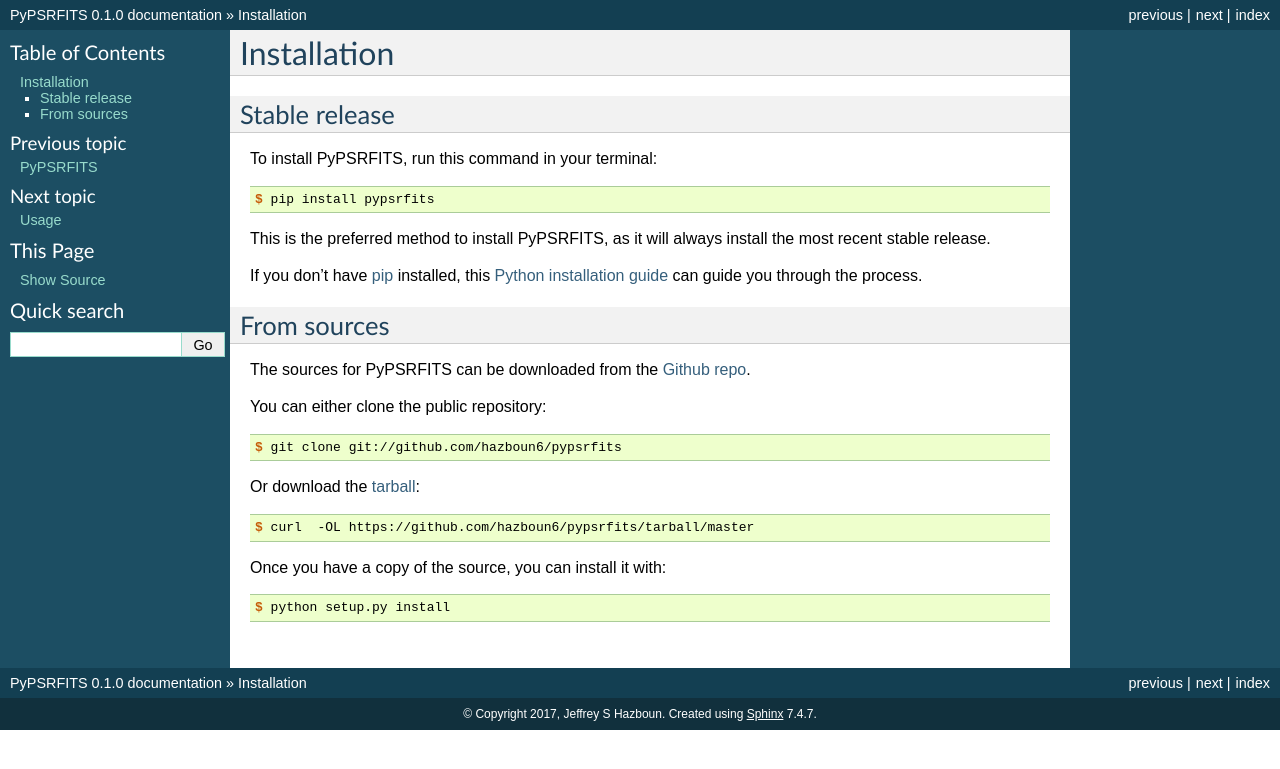
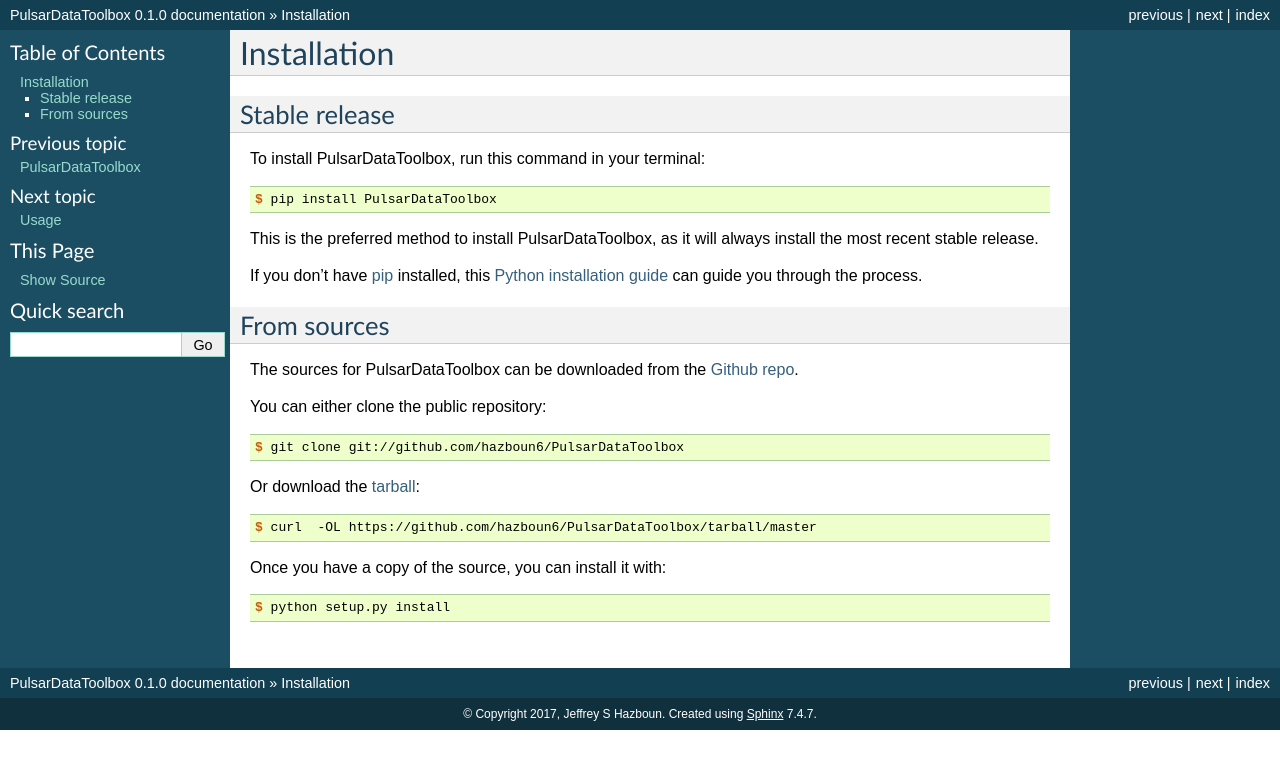
Before and after one commit to Hazboun6/PulsarDataToolbox, a Sphinx documentation site: the page built from docs/installation.rst, in a window 1280 px wide. Shown: the top 769 px of the page. Built offline with Sphinx 7.4.7, drawn with Linux system fonts in a browser that asks for light colours; pages that are not in the unit, such as notebooks, are missing from menus.

```diff
--- a/docs/conf.py
+++ b/docs/conf.py
@@ -1,7 +1,7 @@
 #!/usr/bin/env python
 # -*- coding: utf-8 -*-
 #
-# pypsrfits documentation build configuration file, created by
+# PulsarDataToolbox documentation build configuration file, created by
 # sphinx-quickstart on Tue Jul  9 22:26:36 2013.
 #
 # This file is execfile()d with the current directory set to its
@@ -31,7 +31,7 @@ project_root = os.path.dirname(cwd)
 # version is used.
 sys.path.insert(0, project_root)
 
-import pypsrfits
+import PulsarDataToolbox
 
 # -- General configuration ---------------------------------------------
 
@@ -55,7 +55,7 @@ source_suffix = '.rst'
 master_doc = 'index'
 
 # General information about the project.
-project = u'PyPSRFITS'
+project = u'PulsarDataToolbox'
 copyright = u"2017, Jeffrey S Hazboun"
 
 # The version info for the project you're documenting, acts as replacement
@@ -63,9 +63,9 @@ copyright = u"2017, Jeffrey S Hazboun"
 # the built documents.
 #
 # The short X.Y version.
-version = pypsrfits.__version__
+version = PulsarDataToolbox.__version__
 # The full version, including alpha/beta/rc tags.
-release = pypsrfits.__version__
+release = PulsarDataToolbox.__version__
 
 # The language for content autogenerated by Sphinx. Refer to documentation
 # for a list of supported languages.
@@ -188,7 +188,7 @@ html_static_path = ['_static']
 #html_file_suffix = None
 
 # Output file base name for HTML help builder.
-htmlhelp_basename = 'pypsrfitsdoc'
+htmlhelp_basename = 'PulsarDataToolboxdoc'
 
 
 # -- Options for LaTeX output ------------------------------------------
@@ -208,8 +208,8 @@ latex_elements = {
 # (source start file, target name, title, author, documentclass
 # [howto/manual]).
 latex_documents = [
-    ('index', 'pypsrfits.tex',
-     u'PyPSRFITS Documentation',
+    ('index', 'PulsarDataToolbox.tex',
+     u'PulsarDataToolbox Documentation',
      u'Jeffrey S Hazboun', 'manual'),
 ]
 
@@ -239,8 +239,8 @@ latex_documents = [
 # One entry per manual page. List of tuples
 # (source start file, name, description, authors, manual section).
 man_pages = [
-    ('index', 'pypsrfits',
-     u'PyPSRFITS Documentation',
+    ('index', 'pdat',
+     u'PulsarDataToolbox Documentation',
      [u'Jeffrey S Hazboun'], 1)
 ]
 
@@ -254,10 +254,10 @@ man_pages = [
 # (source start file, target name, title, author,
 #  dir menu entry, description, category)
 texinfo_documents = [
-    ('index', 'pypsrfits',
-     u'PyPSRFITS Documentation',
+    ('index', 'pdat',
+     u'PulsarDataToolbox Documentation',
      u'Jeffrey S Hazboun',
-     'pypsrfits',
+     'pdat',
      'Package to deal with PSRFITS files for pulsar data.',
      'File-type handling'),
 ]
--- a/docs/index.rst
+++ b/docs/index.rst
@@ -1,4 +1,4 @@
-Welcome to PyPSRFITS's documentation!
+Welcome to PulsarDataToolbox's documentation!
 ======================================
 
 Contents:
--- a/docs/installation.rst
+++ b/docs/installation.rst
@@ -8,13 +8,13 @@ Installation
 Stable release
 --------------
 
-To install PyPSRFITS, run this command in your terminal:
+To install PulsarDataToolbox, run this command in your terminal:
 
 .. code-block:: console
 
-    $ pip install pypsrfits
+    $ pip install PulsarDataToolbox
 
-This is the preferred method to install PyPSRFITS, as it will always install the most recent stable release.
+This is the preferred method to install PulsarDataToolbox, as it will always install the most recent stable release.
 
 If you don't have `pip`_ installed, this `Python installation guide`_ can guide
 you through the process.
@@ -26,19 +26,19 @@ you through the process.
 From sources
 ------------
 
-The sources for PyPSRFITS can be downloaded from the `Github repo`_.
+The sources for PulsarDataToolbox can be downloaded from the `Github repo`_.
 
 You can either clone the public repository:
 
 .. code-block:: console
 
-    $ git clone git://github.com/hazboun6/pypsrfits
+    $ git clone git://github.com/hazboun6/PulsarDataToolbox
 
 Or download the `tarball`_:
 
 .. code-block:: console
 
-    $ curl  -OL https://github.com/hazboun6/pypsrfits/tarball/master
+    $ curl  -OL https://github.com/hazboun6/PulsarDataToolbox/tarball/master
 
 Once you have a copy of the source, you can install it with:
 
@@ -47,5 +47,5 @@ Once you have a copy of the source, you can install it with:
     $ python setup.py install
 
 
-.. _Github repo: https://github.com/hazboun6/pypsrfits
-.. _tarball: https://github.com/hazboun6/pypsrfits/tarball/master
+.. _Github repo: https://github.com/hazboun6/PulsarDataToolbox
+.. _tarball: https://github.com/hazboun6/PulsarDataToolbox/tarball/master
--- a/docs/usage.rst
+++ b/docs/usage.rst
@@ -2,6 +2,6 @@
 Usage
 =====
 
-To use PyPSRFITS in a project::
+To use PulsarDataToolbox in a project::
 
-    import pypsrfits
+    import PulsarDataToolbox
--- a/setup.cfg
+++ b/setup.cfg
@@ -7,7 +7,7 @@ tag = True
 search = version='{current_version}'
 replace = version='{new_version}'
 
-[bumpversion:file:pypsrfits/__init__.py]
+[bumpversion:file:PulsarDataToolbox/__init__.py]
 search = __version__ = '{current_version}'
 replace = __version__ = '{new_version}'
 
--- a/travis_pypi_setup.py
+++ b/travis_pypi_setup.py
@@ -20,7 +20,7 @@ except ImportError:
     from urllib.request import urlopen
 
 
-GITHUB_REPO = 'Hazboun6/pypsrfits'
+GITHUB_REPO = 'Hazboun6/PulsarDataToolbox'
 TRAVIS_CONFIG_FILE = os.path.join(
     os.path.dirname(os.path.abspath(__file__)), '.travis.yml')
 
```
Also changed, not shown: CONTRIBUTING.rst (+12 -12 lines), README.rst (+10 -10 lines), setup.py (+6 -6 lines), .github/ISSUE_TEMPLATE.md, .travis.yml, 8 other files.
